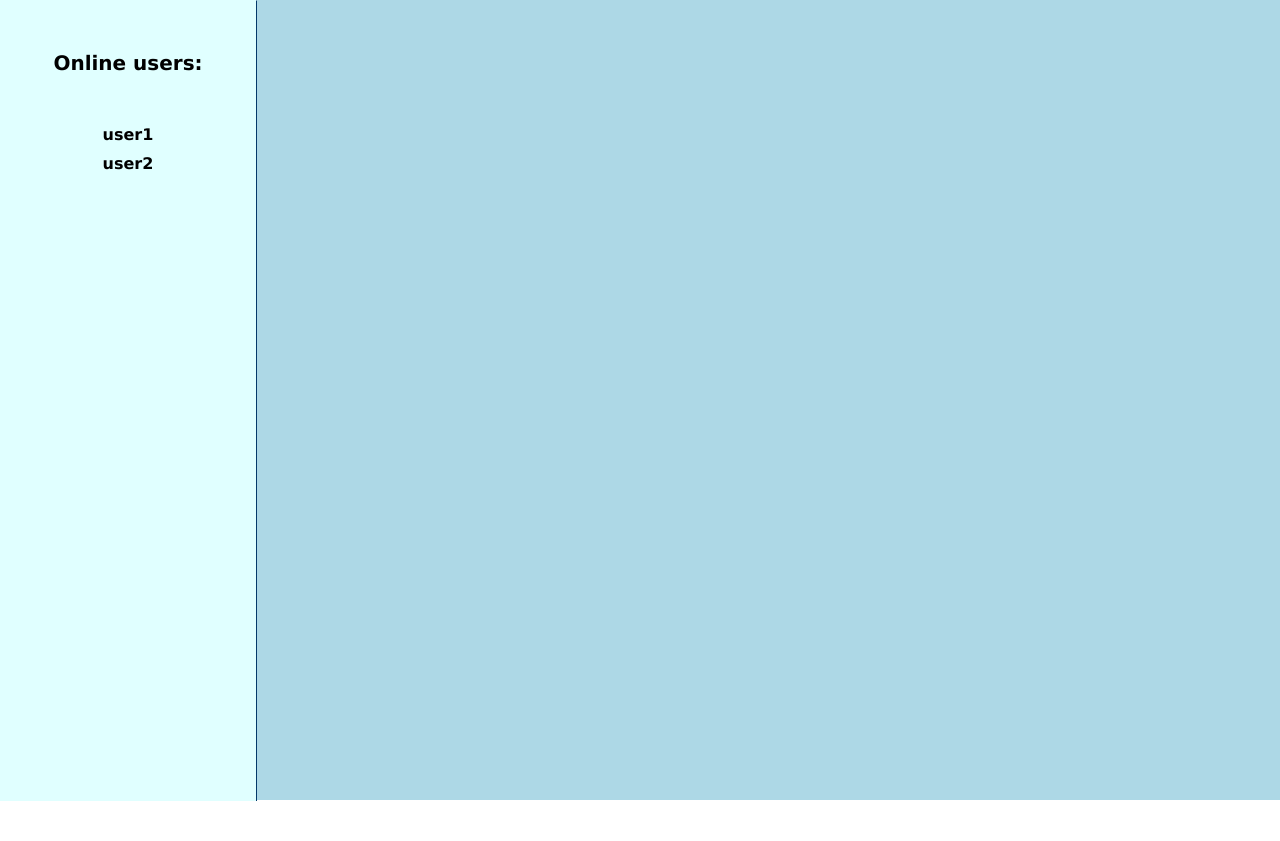
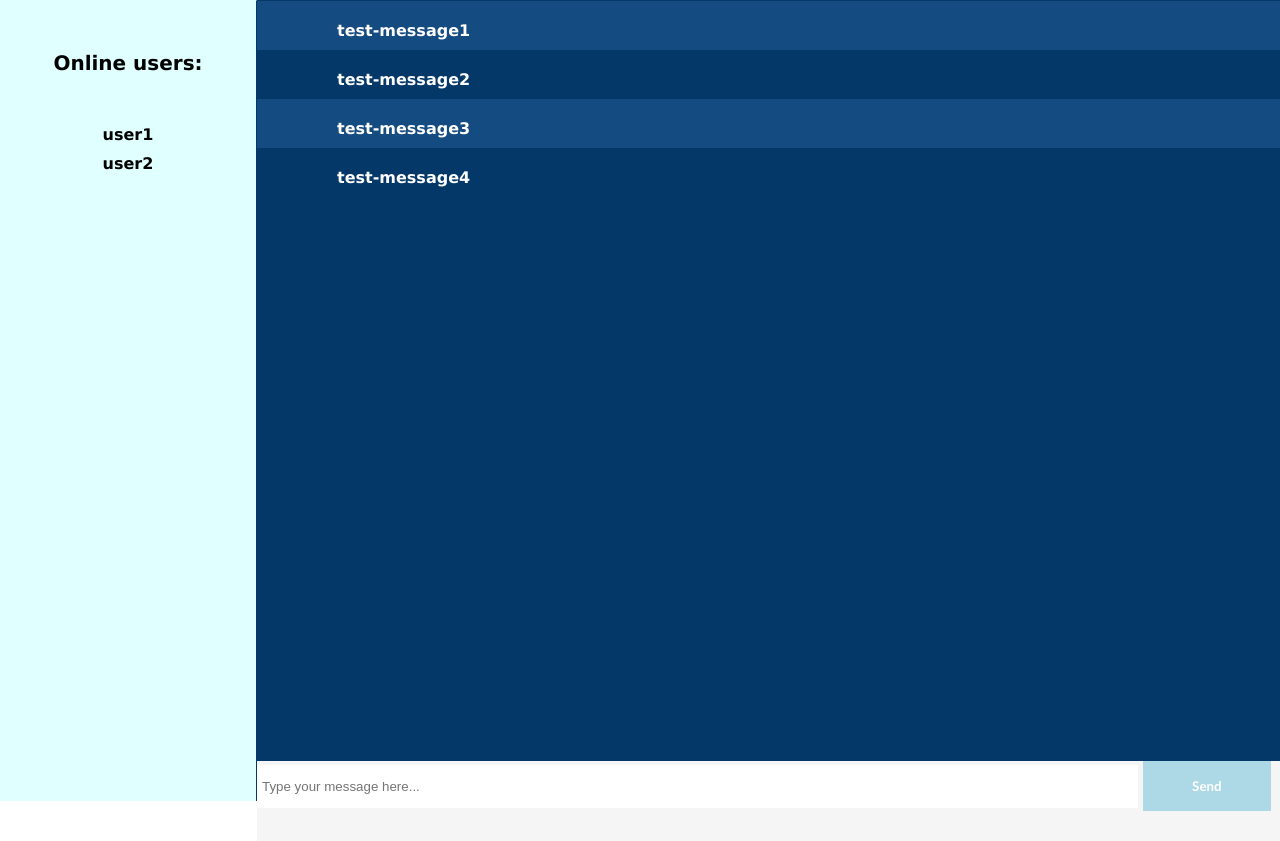
Before and after one commit to mateoRc/chatApp, a website: page index.html in a window 1280 px wide. Both pictures are taken after typing "Sample" into the empty fields and a click on the input "Login". Before the commit the page ends 801 px from the top, so only its background shows below. Drawn offline with nearby package versions, Linux system fonts and the light colour scheme; no server answers.

Commit message:
design 2

```diff
--- a/index.html
+++ b/index.html
@@ -37,6 +37,20 @@
             <div id="online-users">
                 <ul id="users"><li>user1</li><li>user2</li></ul>
             </div>
+
+
+        </div>
+        <div id="message-area">
+            <div id="display-message-area">
+                <ul id="messages"><li>test-message1</li><li>test-message2</li><li>test-message3</li><li>test-message4</li></ul>
+            </div>
+
+            <div id="message-form-area">
+                <form id="message-form">
+                    <input id="message" type="text" placeholder="Type your message here..." autocomplete="off">
+                    <input id="message-submit" type="submit" value="Send">
+                </form>
+            </div>
         </div>
     </div>
 
--- a/styles/index.css
+++ b/styles/index.css
@@ -109,3 +109,66 @@ body {
     font-weight: bold;
     margin-top: 10px;
 }
+
+#message-area {
+    width: calc(80% - 1px);
+    height: 100%;
+    background-color: white;
+    float: right;
+}
+
+#display-message-area {
+    width: 100%;
+    height: 95%;
+    border-top: 1px solid transparent;
+    background-color: rgb(3, 56, 105);
+}
+
+#messages {
+    margin: 0;
+    padding: 0;
+}
+
+#messages li {
+    list-style-type: none;
+    padding-left: 80px;
+    padding-top: 20px;
+    padding-bottom: 10px;
+    color: white;
+    font-weight: bold;
+}
+
+#messages li:nth-child(odd) {
+    background-color: rgb(20, 75, 128);
+}
+
+#message-form-area {
+    width: 100%;
+    height: 10%;
+    background-color: whitesmoke;
+}
+
+#message {
+    height: 43px;
+    width: 85%;
+    padding: 0px 5px;
+    outline: none;
+    outline-offset: 0;
+    border: 0;
+    border-right: 1px solid transparent;
+}
+
+#message-submit {
+    height: 50px;
+    width: calc(15% - 25px);
+    border: 0;
+    background-color:lightblue;
+    color: white;
+    font-weight: bold;
+    font-family: 'Gill Sans', 'Gill Sans MT', Calibri, 'Trebuchet MS', sans-serif;
+    cursor: pointer;
+}
+
+#message-submit:hover {
+    background-color:rgb(20, 75, 128);
+}
```
